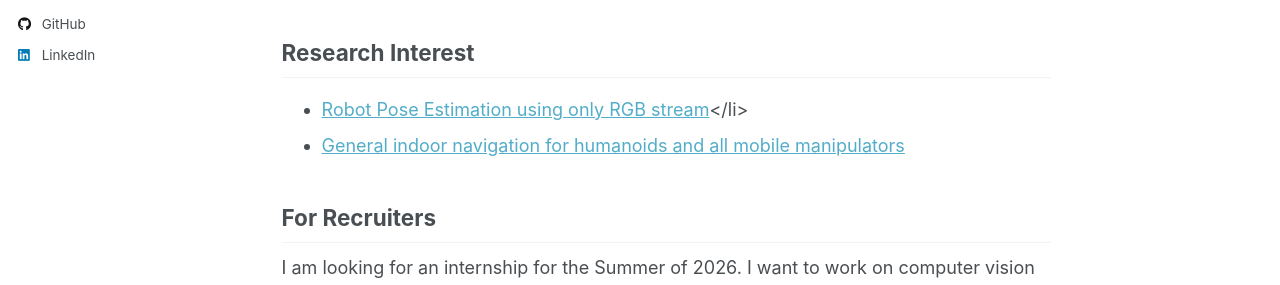
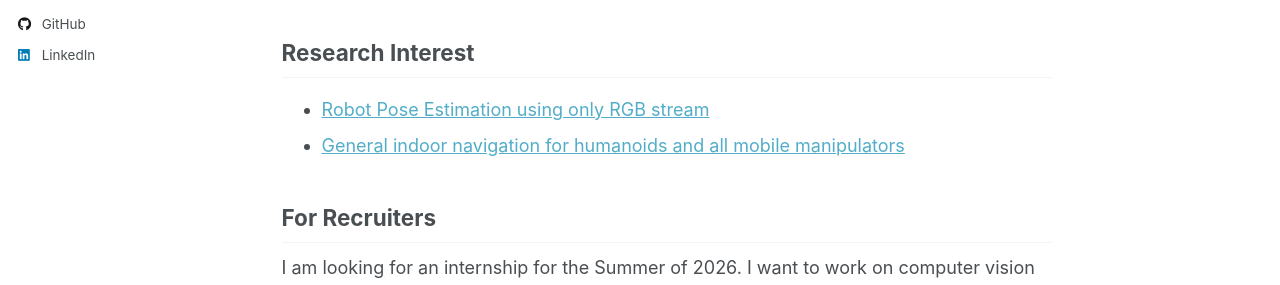
Before and after one commit to kushal-a/kushal-a.github.io, a Jekyll site: the page built from _pages/about.md, in a window 1280 px wide and 900 px high. Shown: the part 441-726 px from the top of the window. Built offline with Jekyll 4.4.1, drawn with Linux system fonts in a browser that asks for light colours; a script that is not in the unit is left out.

Commit message:
microfix

```diff
--- a/_pages/about.md
+++ b/_pages/about.md
@@ -13,7 +13,7 @@ I pursued my undergraduate from Indian Institute of Technology Bombay with a maj
 
 ## Research Interest
 
-- [Robot Pose Estimation using only RGB stream](https://kushal-a.github.io/portfolio/2025-08-01-posediff_vlr/)</li>
+- [Robot Pose Estimation using only RGB stream](https://kushal-a.github.io/portfolio/2025-08-01-posediff_vlr/)
 - [General indoor navigation for humanoids and all mobile manipulators](https://kushal-a.github.io/portfolio/2026-10-01-legged_mrsd/)
 
 ## For Recruiters
```
